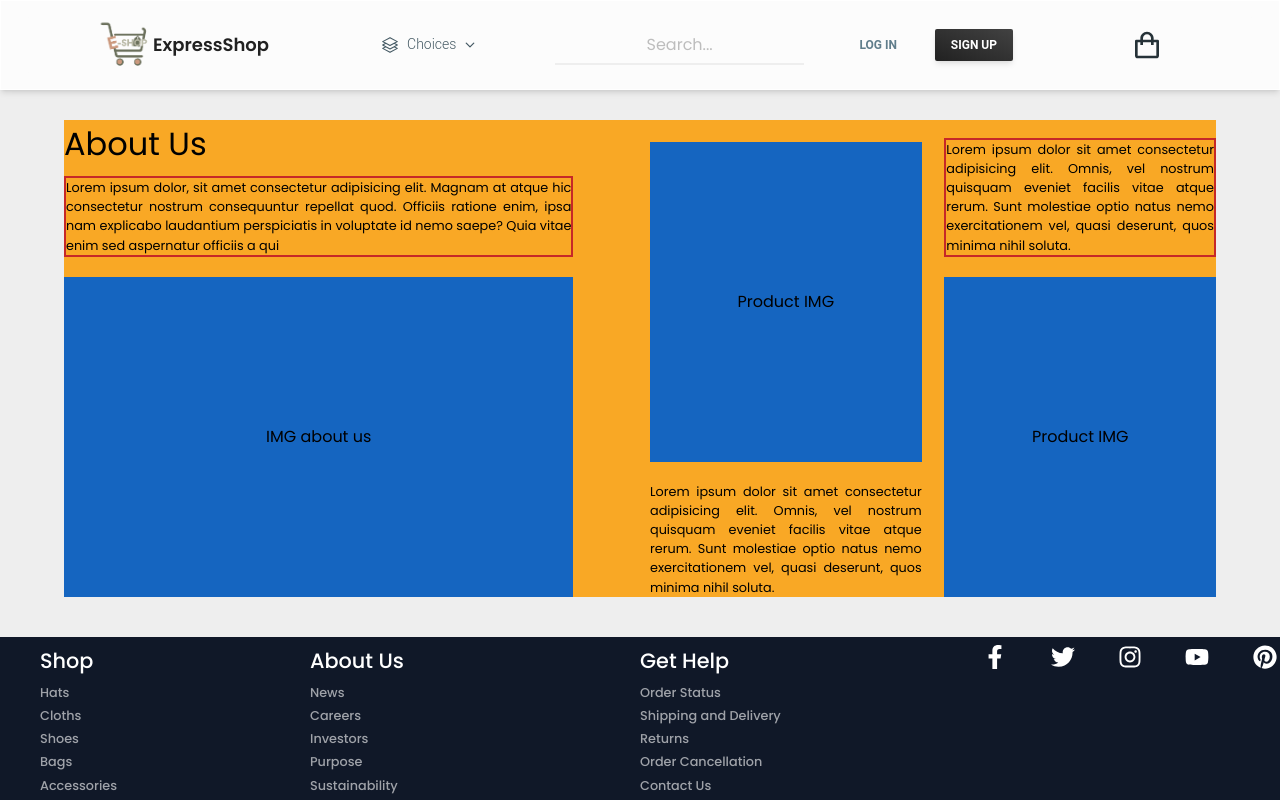
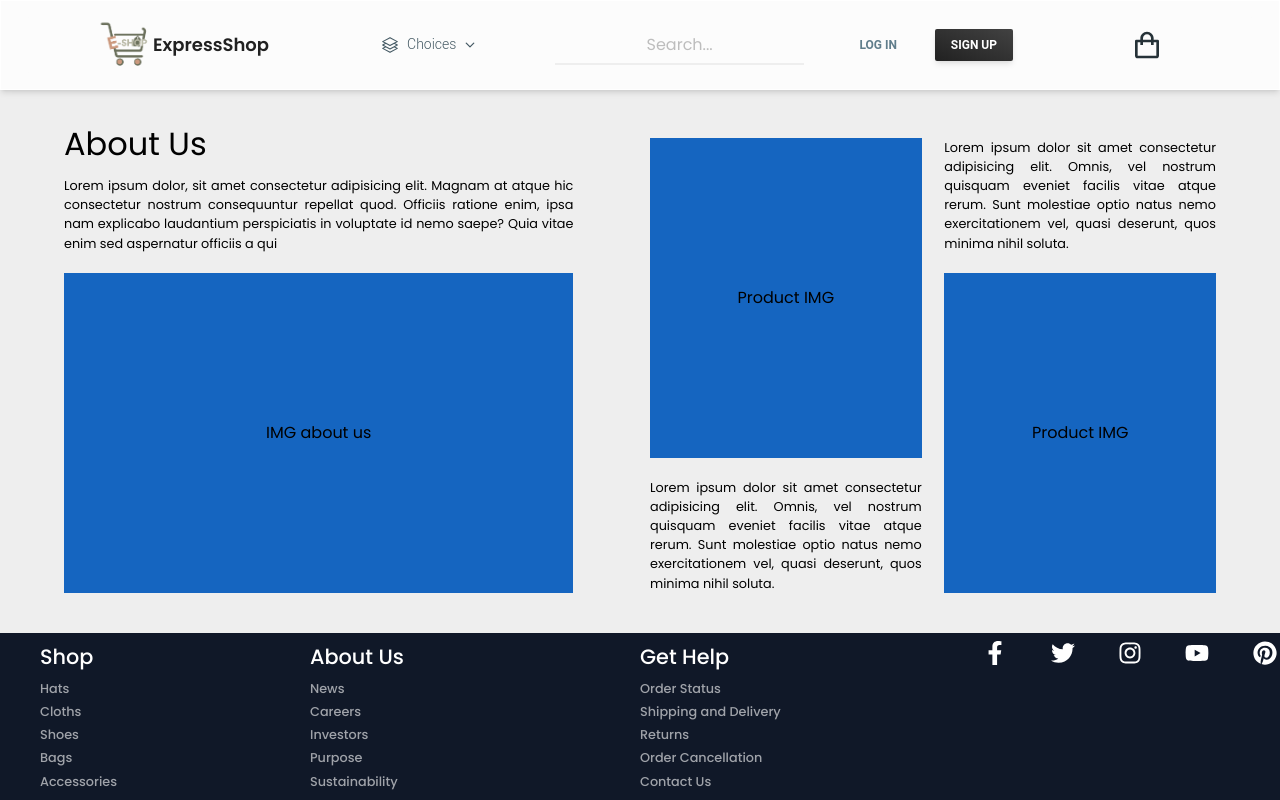
Before and after one commit to unitejohndalev/E-commerceVite, a React (Vite) app: page /aboutus in a window 1280 px wide. Shown: the top 800 px of the page. Built offline with nearby package versions, Linux system fonts and the light colour scheme.

Commit message:
remove borders

```diff
--- a/src/pages/aboutuspage/AboutUsContent.jsx
+++ b/src/pages/aboutuspage/AboutUsContent.jsx
@@ -5,7 +5,7 @@ const AboutUsContent = () => {
   return (
     <div className="h-[100%] ">
       <div className="flex justify-center ">
-        <div className="mt-[120px] w-[90%] h-[100%] md:flex md:gap-x-5 lg:max-w-[1240px] bg-yellow-800">
+        <div className="mt-[120px] w-[90%] h-[100%] md:flex md:gap-x-5 lg:max-w-[1240px]">
           <div
             className="w-[100%] h-[100%] flex-col justify-center items-center text-center
  md:items-start "
@@ -15,7 +15,7 @@ const AboutUsContent = () => {
             </div>
             <div
               className="w-[90%] mt-10 m-auto flex justify-center items-center
-         md:w-[90%] md:m-0 md:mt-2 border-red"
+         md:w-[90%] md:m-0 md:mt-2"
             >
               <p className="text-justify md:text-[.8rem]">
                 Lorem ipsum dolor, sit amet consectetur adipisicing elit. Magnam
@@ -49,7 +49,7 @@ const AboutUsContent = () => {
               </div>
             </div>
             <div className="hidden lg:flex w-[48%] lg:flex-col absolute right-0 bottom-0 ">
-              <div className="w-[90%] flex justify-center items-center md:w-[100%] border-red">
+              <div className="w-[90%] flex justify-center items-center md:w-[100%]">
                 <div className="w-[100%] h-[100%] flex items-center justify-center">
                   <p className="text-justify md:text-[.8rem]">
                     Lorem ipsum dolor sit amet consectetur adipisicing elit.
```
